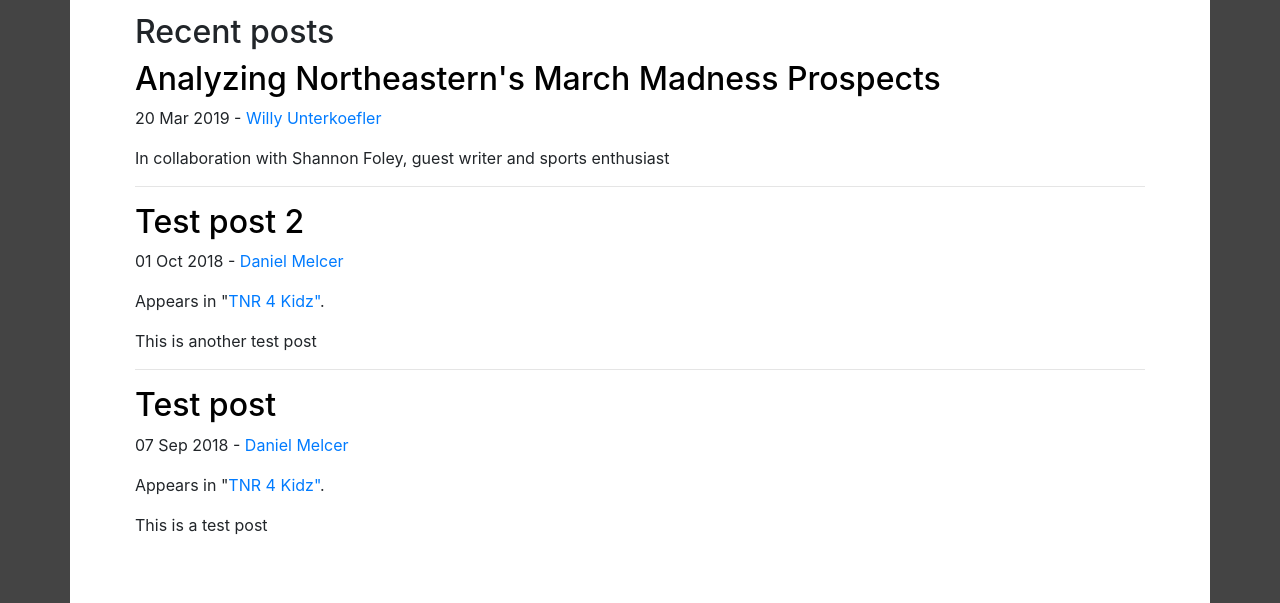
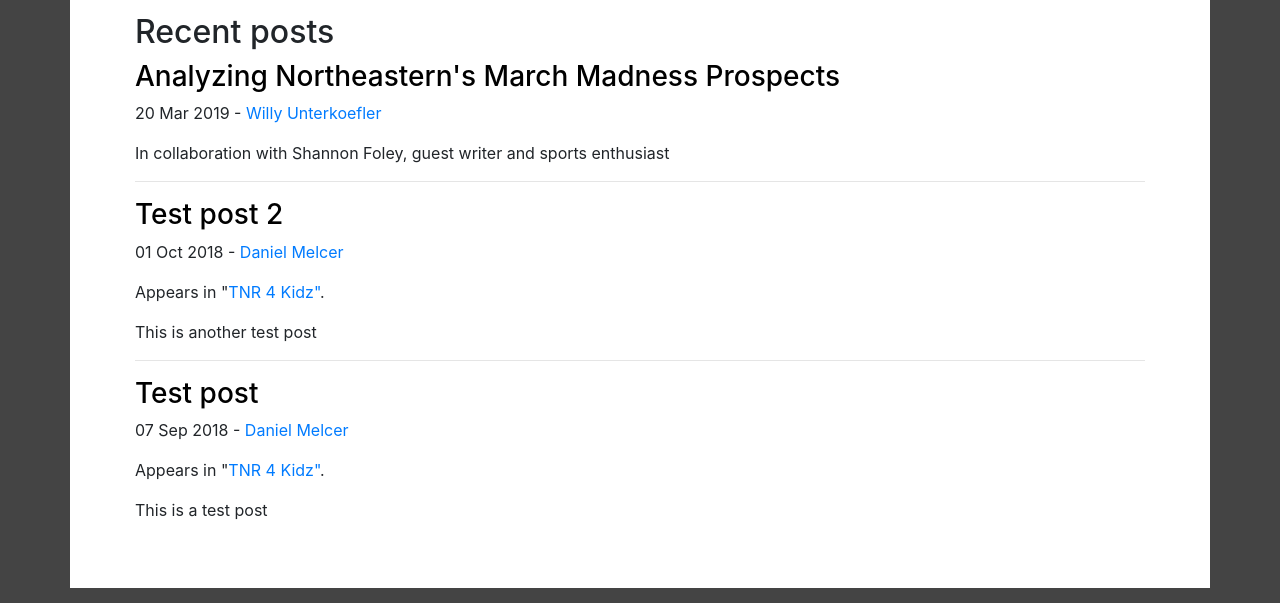
Before and after one commit to neutimesnewroman/website-source, a Jekyll site: the page built from index.html, in a window 1280 px wide. Shown: the part 858-1461 px from the top of the page. Built offline with Jekyll 4.4.1, drawn with Linux system fonts in a browser that asks for light colours; nearby versions of some CDN libraries.

Commit message:
Change heading size and fix indentation

```diff
--- a/_includes/article_extended_excerpt.html
+++ b/_includes/article_extended_excerpt.html
@@ -1,13 +1,13 @@
 {% assign post = include.post %}
 
 <div class="recentpost">
-        <h2 class="articletitle"><a href="{{post.url}}">{{ post.title }}</a></h2>
+    <h3 class="articletitle"><a href="{{post.url}}">{{ post.title }}</a></h3>
 
-        {% include article_info.html %}
+    {% include article_info.html %}
 
-        {{ post.excerpt | markdownify }}
+    {{ post.excerpt | markdownify }}
 
-        {% if forloop.last == false %}
+    {% if forloop.last == false %}
         <hr>
-        {% endif %}
-    </div>
+    {% endif %}
+</div>
```
